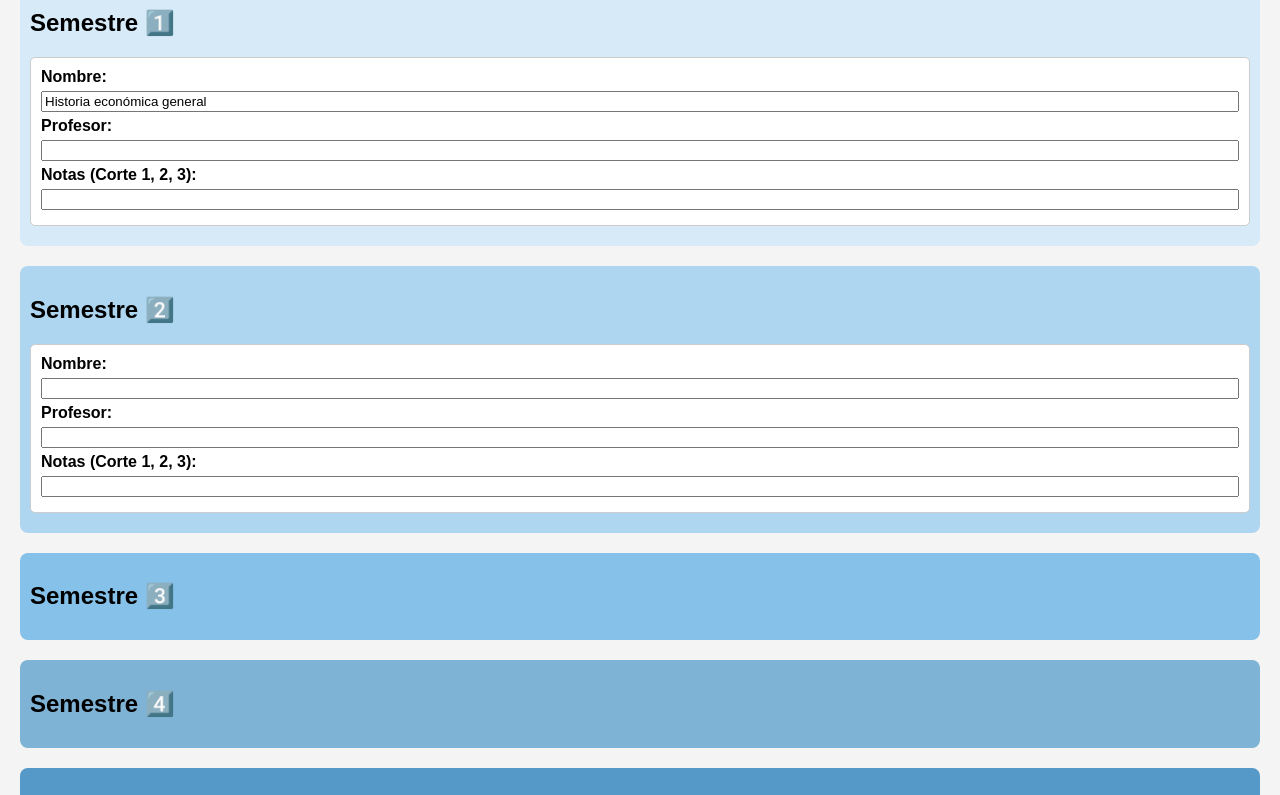
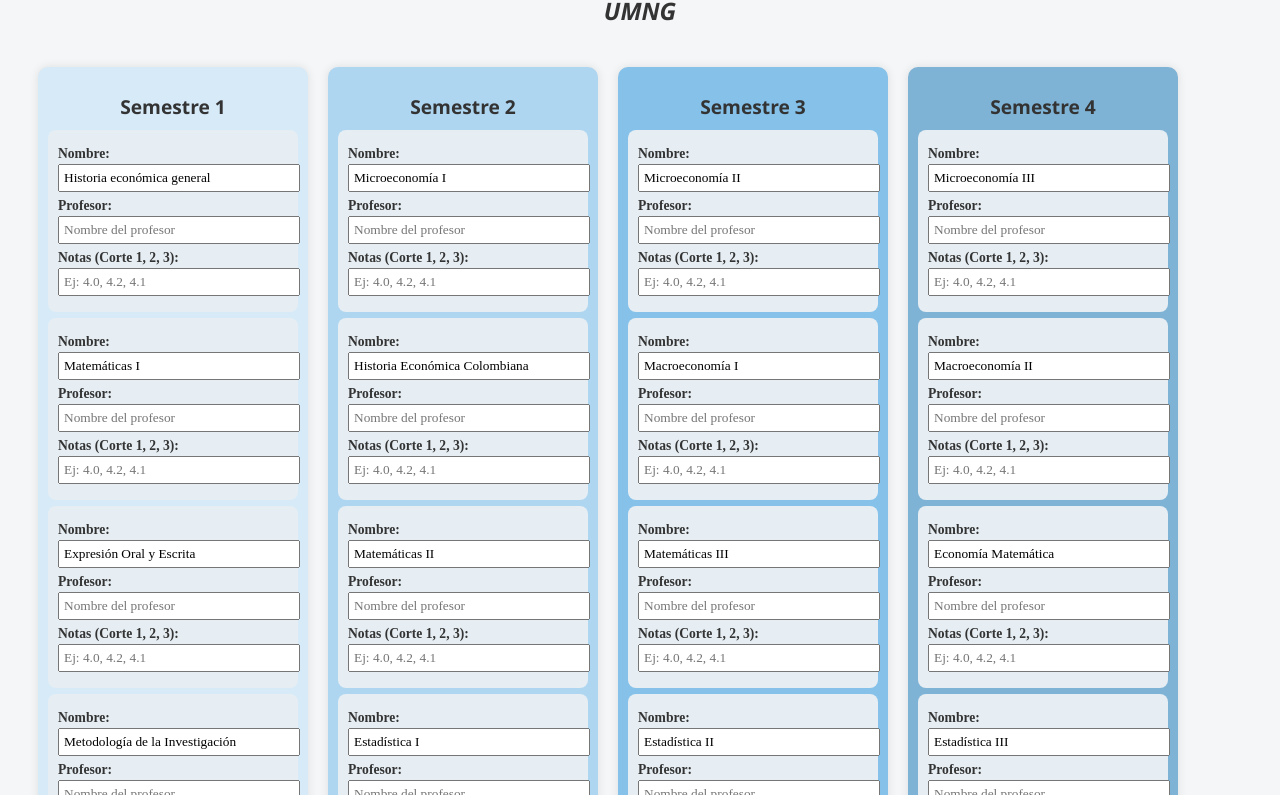
Before and after one commit to An4Isa1/malla, a plain HTML site: page index.html in a window 1280 px wide. Shown: the part 121-916 px from the top of the page. Drawn offline with Linux system fonts and the light colour scheme.

Commit message:
Update index.html

```diff
--- a/index.html
+++ b/index.html
@@ -1,116 +1,119 @@
 <!DOCTYPE html>
 <html lang="es">
-
 <head>
-  <meta charset="UTF-8" />
-  <meta name="viewport" content="width=device-width, initial-scale=1.0" />
-  <title>Pensum Interactivo de Economía</title>
+  <meta charset="UTF-8">
+  <title>Pensum Economía</title>
   <style>
     body {
-      font-family: Arial, sans-serif;
-      background-color: #f4f4f4;
-      margin: 0;
+      font-family: 'Segoe UI', sans-serif;
+      background-color: #f4f6f8;
+      color: #333;
       padding: 20px;
     }
-
     h1 {
       text-align: center;
-      color: #1a5276;
+      margin-bottom: 5px;
+      font-style: italic;
+      font-size: 2.5em;
     }
-
-    .semestre {
+    h2.subtitulo {
+      text-align: center;
+      margin-top: 0;
+      margin-bottom: 30px;
+      font-style: italic;
+      font-size: 1.5em;
+    }
+    .semester {
+      display: inline-block;
+      vertical-align: top;
+      width: 250px;
+      margin: 10px;
+      border-radius: 10px;
       padding: 10px;
-      border-radius: 8px;
-      margin-bottom: 20px;
+      box-shadow: 0 0 10px rgba(0,0,0,0.1);
     }
-
-    .materia {
-      display: flex;
-      flex-direction: column;
-      background-color: white;
-      border: 1px solid #ccc;
-      padding: 10px;
-      border-radius: 5px;
+    .semester h2 {
+      text-align: center;
+      font-size: 1.2rem;
       margin-bottom: 10px;
-    }
-
-    .materia input,
-    .materia select {
-      margin: 5px 0;
-    }
-
-    .materia label {
       font-weight: bold;
     }
-
-    .completada {
-      background-color: #d4efdf;
+    .subject {
+      font-family: 'Times New Roman', serif;
+      background: #e6eef3;
+      padding: 10px;
+      margin: 6px 0;
+      border-radius: 8px;
+      position: relative;
+    }
+    .details {
+      font-family: 'Times New Roman', serif;
+      font-size: 0.85em;
+      margin-top: 6px;
+    }
+    .details label {
+      font-weight: bold;
+      display: block;
+      margin-bottom: 2px;
+    }
+    .details input {
+      width: 100%;
+      margin-bottom: 6px;
+      padding: 4px;
+      font-family: 'Times New Roman', serif;
     }
   </style>
 </head>
+<body>
+  <h1>Pensum Economía</h1>
+  <h2 class="subtitulo">UMNG</h2>
+  <div id="grid"></div>
+  <script>
+    const semesterColors = [
+      "#d6eaf8", "#aed6f1", "#85c1e9", "#7fb3d5",
+      "#5499c7", "#2980b9", "#2471a3", "#1f618d", "#1a5276"
+    ];
 
-<body>
-  <h1>Pensum Interactivo de Economía</h1>
+    const semesters = [
+      ["Historia económica general", "Matemáticas I", "Expresión Oral y Escrita", "Metodología de la Investigación", "Cátedra Neogranadina", "Economía I"],
+      ["Microeconomía I", "Historia Económica Colombiana", "Matemáticas II", "Estadística I", "Álgebra Lineal", "Humanidades I", "Extensión Cultural y Deportiva"],
+      ["Microeconomía II", "Macroeconomía I", "Matemáticas III", "Estadística II", "Medición Económica"],
+      ["Microeconomía III", "Macroeconomía II", "Economía Matemática", "Estadística III", "Contabilidad General"],
+      ["Macroeconomía III", "Doctrinas Económicas I", "Econometría I", "Énfasis I", "Matemáticas Financieras", "Contabilidad de Costos"]
+    ];
 
-  <div class="semestre" style="background-color: #d6eaf8">
-    <h2>Semestre 1️⃣</h2>
-    <div class="materia">
-      <label>Nombre:</label>
-      <input type="text" value="Historia económica general" />
-      <label>Profesor:</label>
-      <input type="text" value="" />
-      <label>Notas (Corte 1, 2, 3):</label>
-      <input type="text" value="" />
-    </div>
-    <!-- Agrega más materias aquí si es necesario -->
-  </div>
+    const grid = document.getElementById("grid");
 
-  <div class="semestre" style="background-color: #aed6f1">
-    <h2>Semestre 2️⃣</h2>
-    <div class="materia">
-      <label>Nombre:</label>
-      <input type="text" value="" />
-      <label>Profesor:</label>
-      <input type="text" value="" />
-      <label>Notas (Corte 1, 2, 3):</label>
-      <input type="text" value="" />
-    </div>
-  </div>
+    semesters.forEach((subjects, index) => {
+      const semesterDiv = document.createElement("div");
+      semesterDiv.className = "semester";
+      semesterDiv.style.backgroundColor = semesterColors[index];
 
-  <div class="semestre" style="background-color: #85c1e9">
-    <h2>Semestre 3️⃣</h2>
-    <!-- Materias -->
-  </div>
+      const title = document.createElement("h2");
+      title.innerHTML = `Semestre <span style="font-weight: bold;">${index + 1}</span>`;
+      semesterDiv.appendChild(title);
 
-  <div class="semestre" style="background-color: #7fb3d5">
-    <h2>Semestre 4️⃣</h2>
-    <!-- Materias -->
-  </div>
+      subjects.forEach(name => {
+        const subjectDiv = document.createElement("div");
+        subjectDiv.className = "subject";
 
-  <div class="semestre" style="background-color: #5499c7">
-    <h2>Semestre 5️⃣</h2>
-    <!-- Materias -->
-  </div>
+        const details = document.createElement("div");
+        details.className = "details";
+        details.innerHTML = `
+          <label>Nombre:</label>
+          <input type="text" value="${name}">
+          <label>Profesor:</label>
+          <input type="text" placeholder="Nombre del profesor">
+          <label>Notas (Corte 1, 2, 3):</label>
+          <input type="text" placeholder="Ej: 4.0, 4.2, 4.1">
+        `;
 
-  <div class="semestre" style="background-color: #2980b9">
-    <h2>Semestre 6️⃣</h2>
-    <!-- Materias -->
-  </div>
+        subjectDiv.appendChild(details);
+        semesterDiv.appendChild(subjectDiv);
+      });
 
-  <div class="semestre" style="background-color: #2471a3">
-    <h2>Semestre 7️⃣</h2>
-    <!-- Materias -->
-  </div>
-
-  <div class="semestre" style="background-color: #1f618d">
-    <h2>Semestre 8️⃣</h2>
-    <!-- Materias -->
-  </div>
-
-  <div class="semestre" style="background-color: #1a5276">
-    <h2>Semestre 9️⃣</h2>
-    <!-- Materias -->
-  </div>
+      grid.appendChild(semesterDiv);
+    });
+  </script>
 </body>
-
 </html>
```
